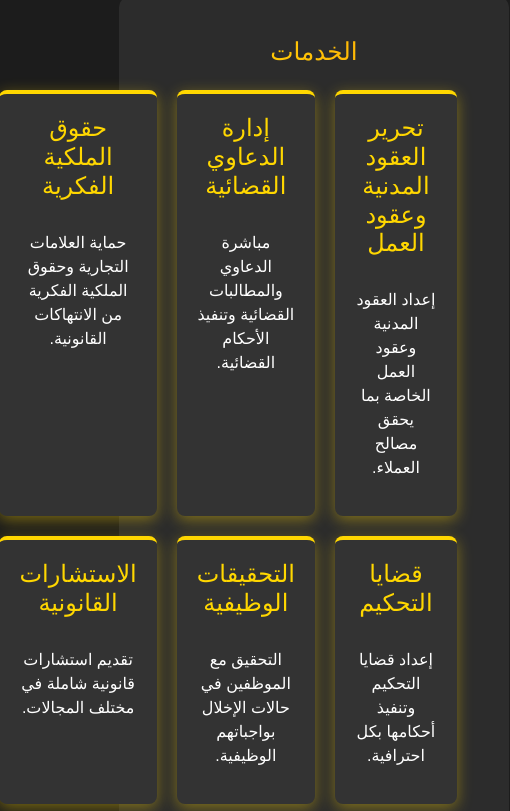
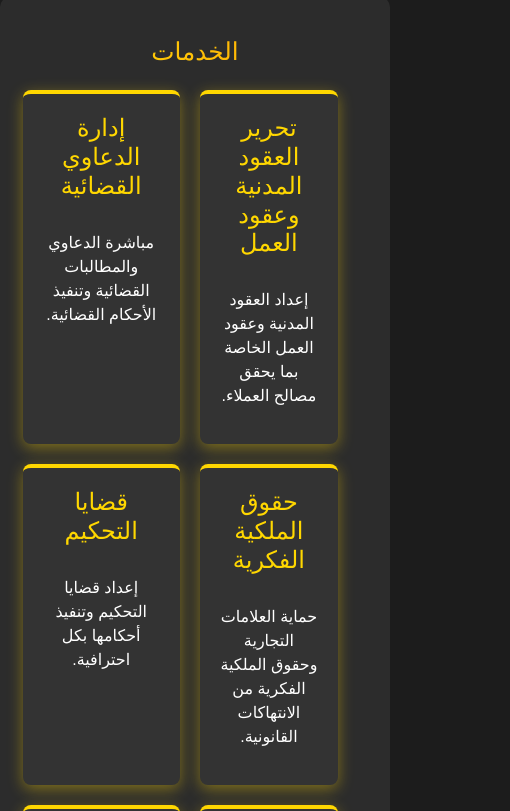
Before and after one commit to Amr8tom/mohamed_karam, a plain HTML site: page index.html in a window 390 px wide. Shown: the part 893-1704 px from the top of the page, 510 px wide, since content can reach past the window. Drawn offline with nearby package versions, Linux system fonts and the light colour scheme.

Commit message:
fix responivity

```diff
--- a/index.html
+++ b/index.html
@@ -93,8 +93,20 @@
     }
     .services-grid {
       display: grid;
-      grid-template-columns: repeat(3, 1fr); /* Exactly 3 items per row */
-      gap: 20px; /* Spacing between items */
+      grid-template-columns: repeat(3, 1fr); /* Default: 3 services per row */
+      gap: 20px; /* Spacing between services */
+    }
+    /* Adjust layout for tablets (screen width ≤ 768px) */
+    @media (max-width: 768px) {
+      .services-grid {
+        grid-template-columns: repeat(2, 1fr); /* 2 services per row */
+      }
+    }
+    /* Adjust layout for phones (screen width ≤ 576px) */
+    @media (max-width: 576px) {
+      .services-grid {
+        grid-template-columns: repeat(2, 1fr); /* 2 services per row */
+      }
     }
     .service-item {
       background: #333;
```
